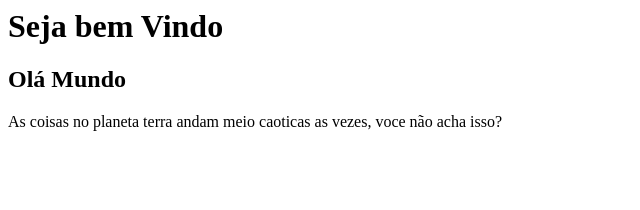
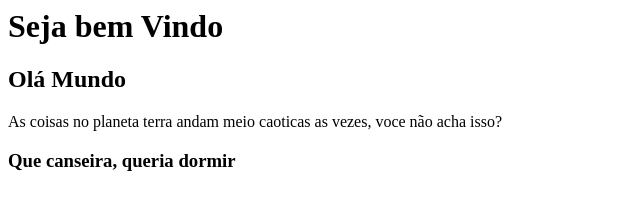
Before and after one commit to LucasAlcova2005/SenacAmaro, a plain HTML site: page index.html in a window 1280 px wide. Shown: the whole page, without its empty margins (0-640 px from the left). Drawn offline with Linux system fonts and the light colour scheme.

Commit message:
Update index.html
Coloquei um H3

```diff
--- a/index.html
+++ b/index.html
@@ -1,3 +1,5 @@
 <h1>Seja bem Vindo</h1>
 <h2>Olá Mundo</h2>
 <p>As coisas no planeta terra andam meio caoticas as vezes, voce não acha isso?</p>
+
+<h3> Que canseira, queria dormir</h3>
```
